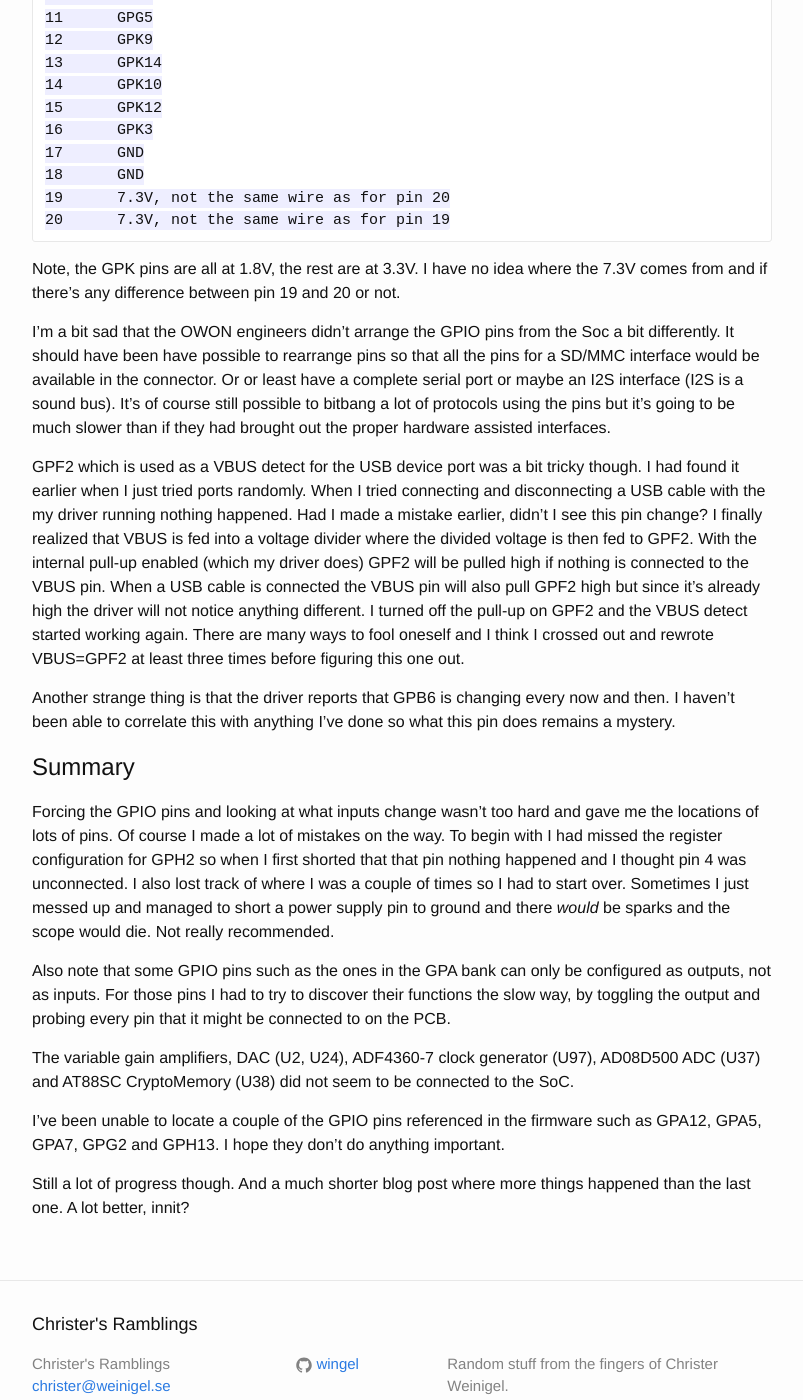
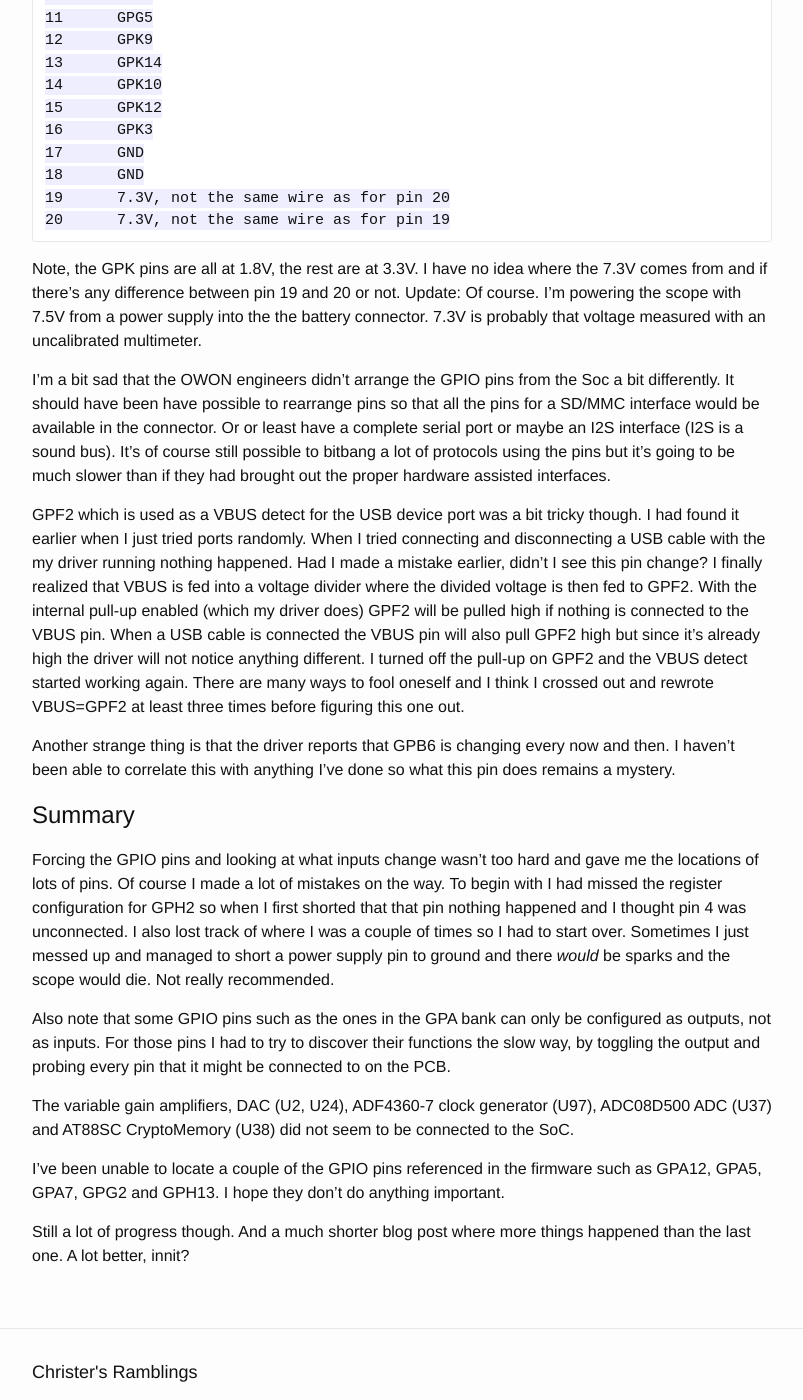
Before and after one commit to wingel/wingel.github.io, a Jekyll site: the page built from _posts/2016-05-28-sds7102-gio-pins.md, in a window 1280 px wide and 1400 px high, scrolled down 3664 px. Shown: the whole window, without its empty margins (238-1041 px from the left). Built offline with Jekyll 4.4.1, drawn with Linux system fonts in a browser that asks for light colours.

Commit message:
Small updates

```diff
--- a/_posts/2016-05-28-sds7102-gio-pins.md
+++ b/_posts/2016-05-28-sds7102-gio-pins.md
@@ -193,7 +193,9 @@ a lot of unused pins:
 
 Note, the GPK pins are all at 1.8V, the rest are at 3.3V.  I have no
 idea where the 7.3V comes from and if there's any difference between
-pin 19 and 20 or not.
+pin 19 and 20 or not.  Update: Of course.  I'm powering the scope with
+7.5V from a power supply into the the battery connector.  7.3V is
+probably that voltage measured with an uncalibrated multimeter.
 
 I'm a bit sad that the OWON engineers didn't arrange the GPIO pins
 from the Soc a bit differently.  It should have been have possible to
@@ -241,7 +243,7 @@ try to discover their functions the slow way, by toggling the output
 and probing every pin that it might be connected to on the PCB.
 
 The variable gain amplifiers, DAC (U2, U24), ADF4360-7 clock generator
-(U97), AD08D500 ADC (U37) and AT88SC CryptoMemory (U38) did not seem
+(U97), ADC08D500 ADC (U37) and AT88SC CryptoMemory (U38) did not seem
 to be connected to the SoC.
 
 I've been unable to locate a couple of the GPIO pins referenced in the
```
